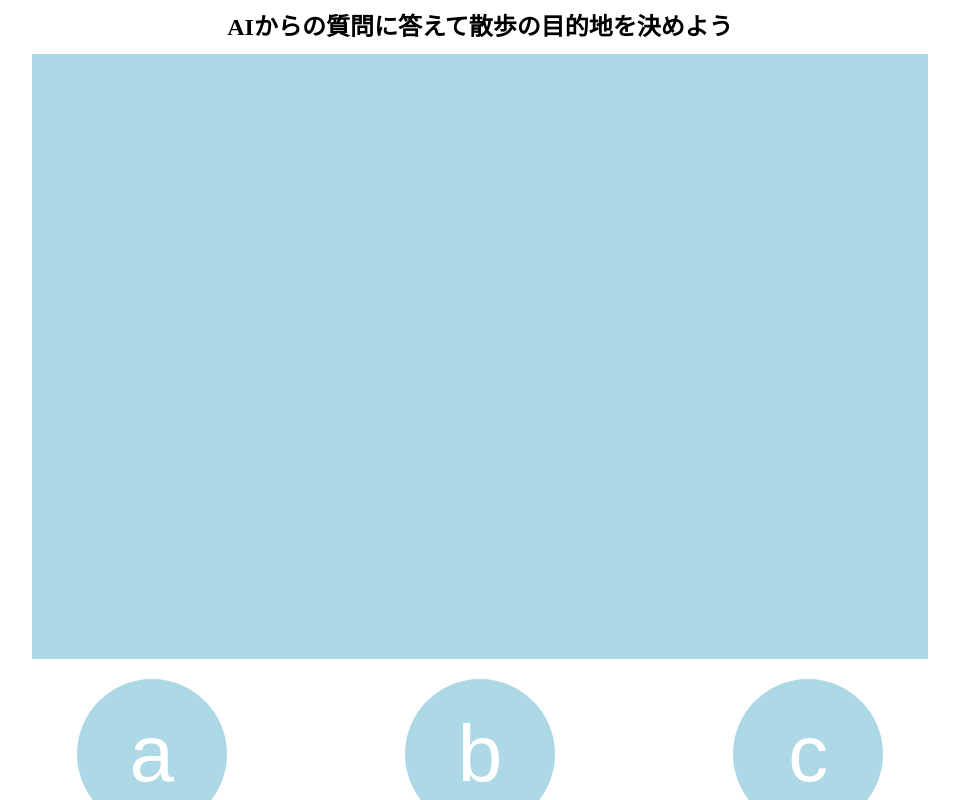
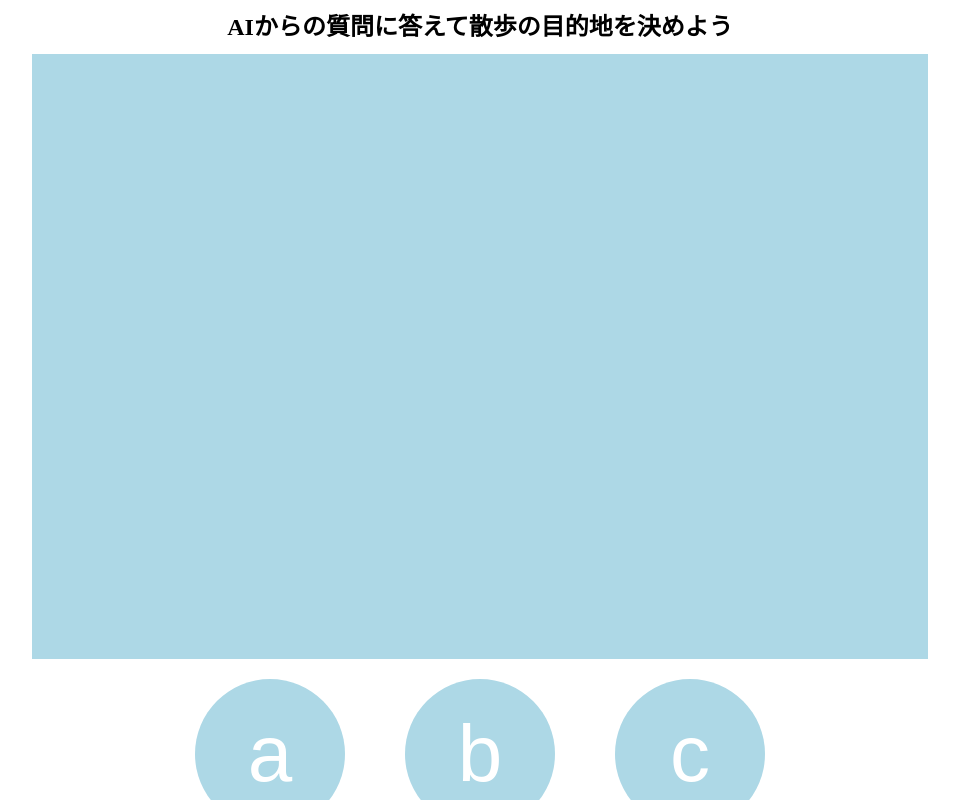
Before and after one commit to yuna-18/gs04-chat, a website built with Vite: page assets/index.html in a window 1280 px wide. Shown: the whole page, without its empty margins (160-1119 px from the left). Built offline with nearby package versions, Linux system fonts and the light colour scheme; some packages are replaced by stand-ins of ours; no server answers.

Commit message:
PCボタンtweak

```diff
--- a/assets/css/style.scss
+++ b/assets/css/style.scss
@@ -186,7 +186,8 @@
 
       .btn__outer {
         margin-top: 10px;
-        column-gap: 15px;
+        column-gap: 60px;
+        justify-content: center;
 
         .select-btn {
           width: 150px;
```
Also changed, not shown: assets/css/style.css.
